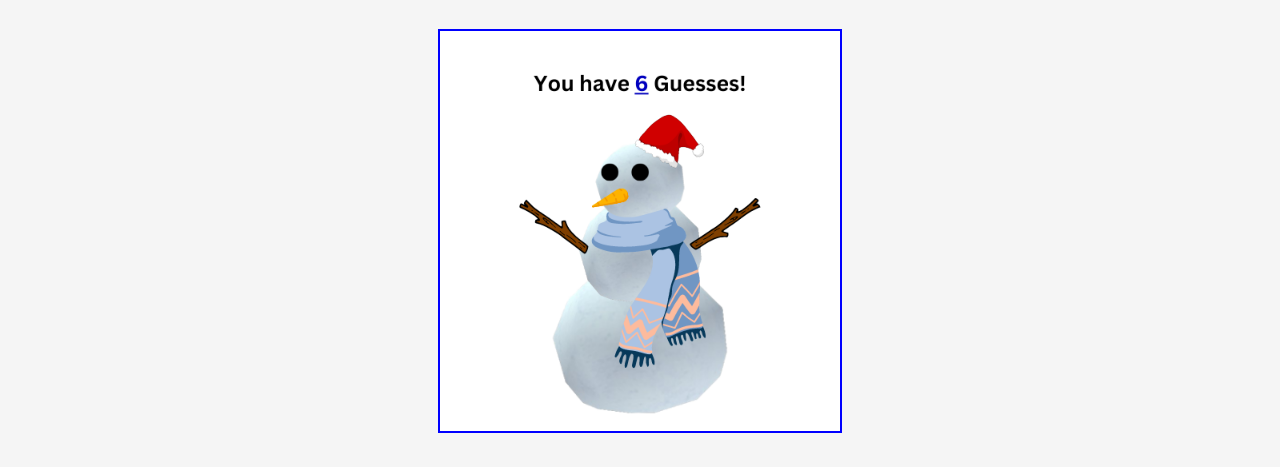
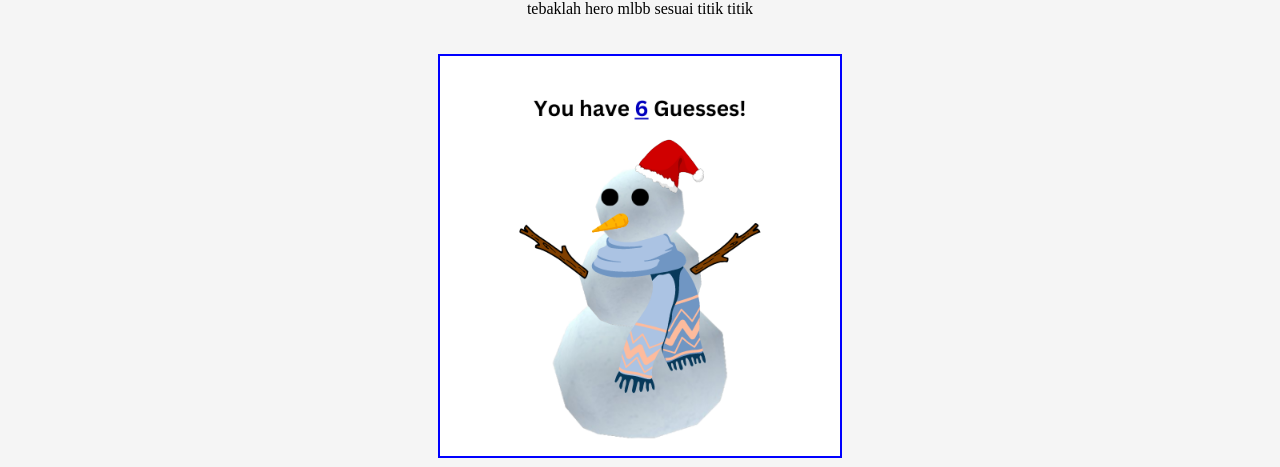
Before and after one commit to nothingworkft-star/Snowman, a plain HTML site: page index.html in a window 1280 px wide. Shown: the part 112-579 px from the top of the page. Drawn offline with Linux system fonts and the light colour scheme.

Commit message:
Update index.html

```diff
--- a/index.html
+++ b/index.html
@@ -8,6 +8,8 @@
 <body>
   <div class="container">
     <h1>Melting Snowman Game</h1>
+
+    <p>tebaklah hero mlbb sesuai titik titik</p>
     <div class="MeltingSnowman">
       <!-- The Melting Snowman graphic will be dynamically generated using JavaScript -->
     </div>
```
